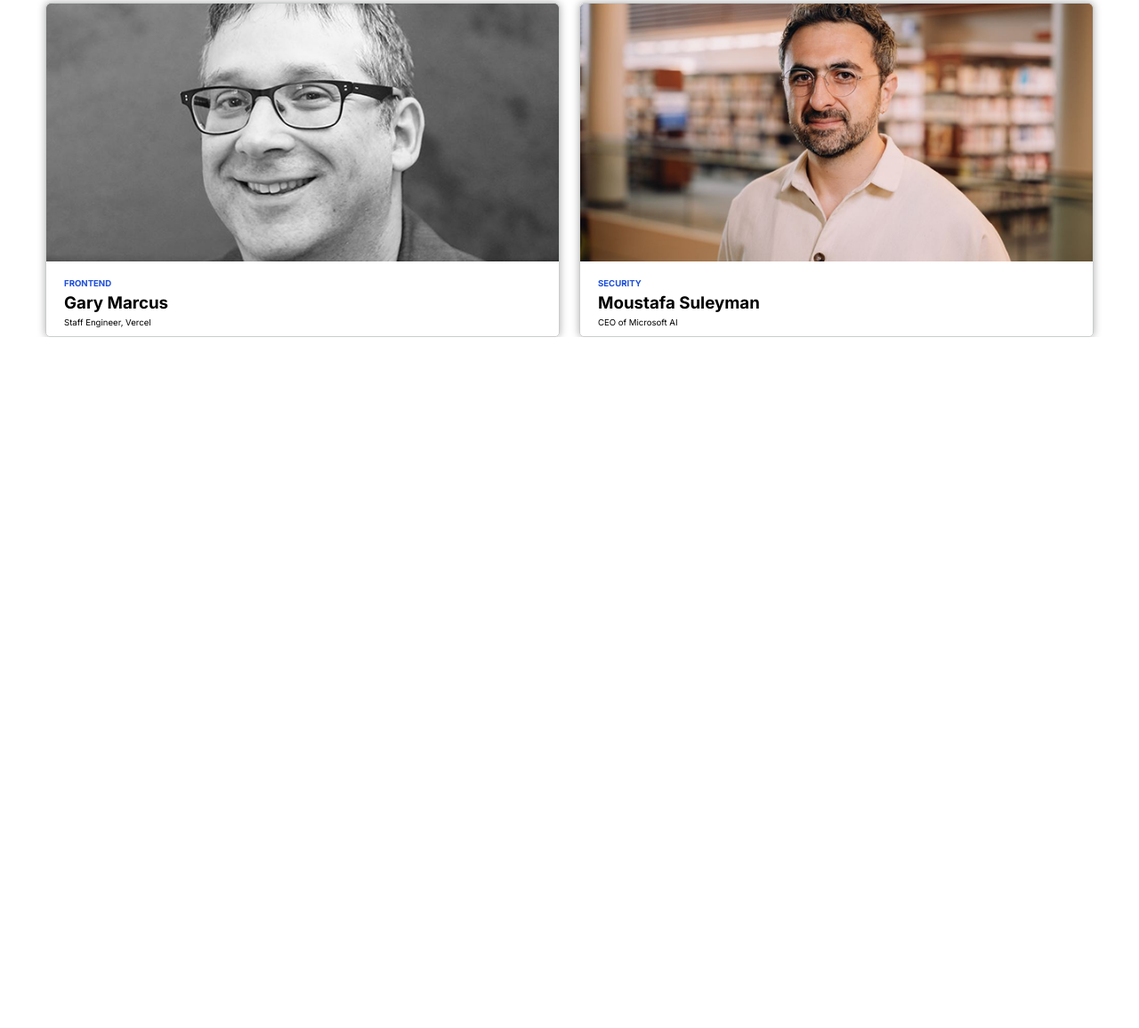
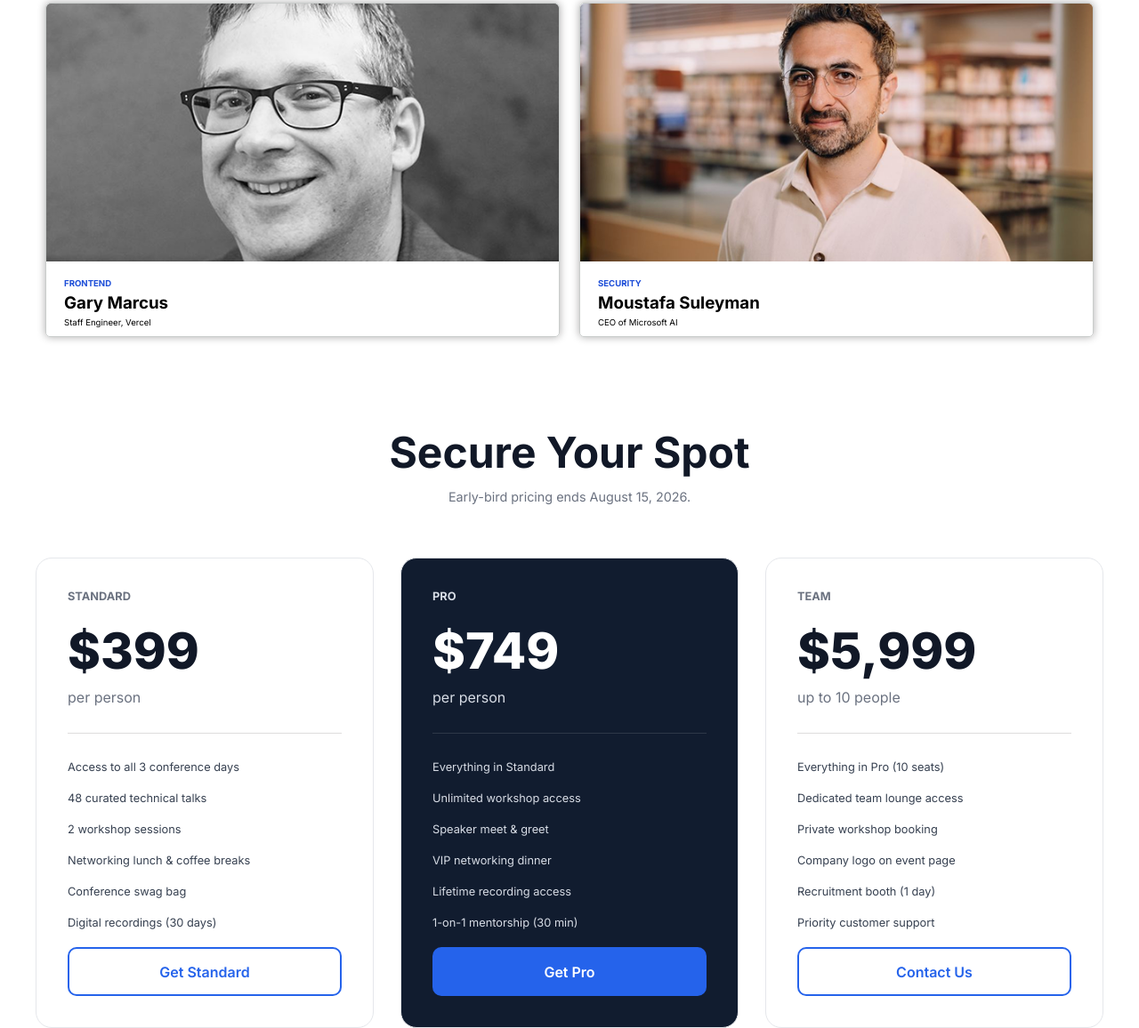
Before and after one commit to AnjonMU/B14-1st-Assignment, a plain HTML site: page index.html in a window 1280 px wide. Shown: the part 1421-2577 px from the top of the page at 89% size. Before the commit the page ends 1800 px from the top, so only its background shows below. Drawn offline with Linux system fonts and the light colour scheme; a web font is replaced by a local one.

Commit message:
Finish Secure Your spot section. And also work some hover property previous design like Registration bututon, and navbar list items.

```diff
--- a/index.html
+++ b/index.html
@@ -35,7 +35,7 @@
                 </ul>
             </div>
 
-            <div class="common-button">
+            <div class="btn common-button">
                 <a href="#Register"><button>Register</button></a>
             </div>
         </nav>
@@ -43,6 +43,7 @@
 
     <!-- Navbar End here -->
 
+    <main>
         <!-- Hero Section -->
         <section class="hero-section">
             <div class="hero-content">
@@ -96,6 +97,98 @@
                 </div>
             </div>
         </section>
+
+        <!-- Secure Your Spot Section -->
+        <section class="pricing">
+
+            <div class="heading">
+                <h1>Secure Your Spot</h1>
+                <p>Early-bird pricing ends August 15, 2026.</p>
+            </div>
+
+            <div class="pricing-container">
+
+                <!-- Standard -->
+                <div class="card">
+
+                    <span class="plan">STANDARD</span>
+
+                    <h2>$399</h2>
+
+                    <p class="sub">per person</p>
+
+                    <hr>
+
+                    <ul>
+                        <li> Access to all 3 conference days</li>
+                        <li> 48 curated technical talks</li>
+                        <li> 2 workshop sessions</li>
+                        <li> Networking lunch & coffee breaks</li>
+                        <li> Conference swag bag</li>
+                        <li> Digital recordings (30 days)</li>
+                    </ul>
+
+                    <button>Get Standard</button>
+
+                </div>
+
+                <!-- Pro -->
+                <div class="card pro">
+
+                    <span class="plan">PRO</span>
+
+                    <h2>$749</h2>
+
+                    <p class="sub">per person</p>
+
+                    <hr>
+
+                    <ul>
+                        <li>Everything in Standard</li>
+                        <li>Unlimited workshop access</li>
+                        <li>Speaker meet & greet</li>
+                        <li>VIP networking dinner</li>
+                        <li>Lifetime recording access</li>
+                        <li>1-on-1 mentorship (30 min)</li>
+                    </ul>
+
+                    <button>Get Pro</button>
+
+                </div>
+
+                <!-- Team -->
+                <div class="card">
+
+                    <span class="plan">TEAM</span>
+
+                    <h2>$5,999</h2>
+
+                    <p class="sub">up to 10 people</p>
+
+                    <hr>
+
+                    <ul>
+                        <li>Everything in Pro (10 seats)</li>
+                        <li>Dedicated team lounge access</li>
+                        <li>Private workshop booking</li>
+                        <li>Company logo on event page</li>
+                        <li>Recruitment booth (1 day)</li>
+                        <li>Priority customer support</li>
+                    </ul>
+
+                    <button>Contact Us</button>
+
+                </div>
+
+            </div>
+
+        </section>
+    </main>
+
 </body>
 
 </html>
+</main>
+</body>
+
+</html>
--- a/style.css
+++ b/style.css
@@ -69,6 +69,18 @@
     .hero-register-btn button {
         margin-bottom: 50px;
     }
+
+    .btn button:hover {
+        background: #3867ea;
+    }
+
+    .hero-register-btn button:hover {
+        background: ;
+    }
+
+    .nav-links li:hover {
+        border-bottom: 1.5px solid #3867ea;
+    }
     /* Hero Section design end here */
     /* Speaker Section Design */
 
@@ -139,3 +151,135 @@
         margin-bottom: 40px;
         font-size: 3rem;
     }
+
+    .speaker:hover {
+        box-shadow: 0px 0px 20px rgb(110, 110, 110);
+    }
+    /* Secure Your Spot Section Design */
+
+    .pricing {
+        max-width: 1200px;
+        margin: 0 auto;
+    }
+
+    .heading {
+        text-align: center;
+        margin-bottom: 60px;
+    }
+
+    .heading h1 {
+        margin-top: 100px;
+        font-size: 3rem;
+        font-weight: 700;
+        color: #111827;
+    }
+
+    .heading p {
+        margin-top: 12px;
+        color: #6b7280;
+        font-size: 0.9rem;
+    }
+
+    .pricing-container {
+        display: grid;
+        grid-template-columns: repeat(3, 1fr);
+        gap: 30px;
+    }
+
+    .card {
+        background: #fff;
+        border: 1px solid #e5e7eb;
+        border-radius: 18px;
+        padding: 35px;
+        display: flex;
+        flex-direction: column;
+    }
+
+    .card:hover {
+        box-shadow: 0 20px 40px rgba(0, 0, 0, .12);
+    }
+
+    .plan {
+        font-size: 0.8rem;
+        font-weight: 700;
+        color: #6b7280;
+        margin-bottom: 20px;
+    }
+
+    .card h2 {
+        font-size: 3.5rem;
+        font-weight: 800;
+        color: #111827;
+    }
+
+    .sub {
+        margin-top: 8px;
+        color: #6b7280;
+    }
+
+    .card hr {
+        margin: 30px 0;
+        border: none;
+        border-top: 1px solid #dedddd;
+    }
+
+    .card ul {
+        list-style: none;
+        flex: 1;
+    }
+
+    .card ul li {
+        margin-bottom: 20px;
+        color: #374151;
+        font-size: 0.8rem;
+        display: flex;
+        align-items: center;
+        gap: 12px;
+    }
+
+    .card button {
+        width: 100%;
+        height: 55px;
+        border: 2px solid #2563eb;
+        background: white;
+        color: #2563eb;
+        font-size: 16px;
+        font-weight: 600;
+        border-radius: 10px;
+        cursor: pointer;
+    }
+
+    .card button:hover {
+        background: #2563eb;
+        color: white;
+    }
+    /* Pro Card */
+
+    .pro {
+        background: #111c2f;
+        color: white;
+    }
+
+    .pro .plan,
+    .pro .sub,
+    .pro ul li {
+        color: #d7dce5;
+    }
+
+    .pro h2 {
+        color: white;
+    }
+
+    .pro hr {
+        border-top: 1px solid rgba(255, 255, 255, .12);
+    }
+
+    .pro button {
+        background: #2563eb;
+        color: white;
+        border: none;
+    }
+
+    .pro button:hover {
+        background: #1d4ed8;
+    }
```
Lines whose indentation alone changed are shown as unchanged.
